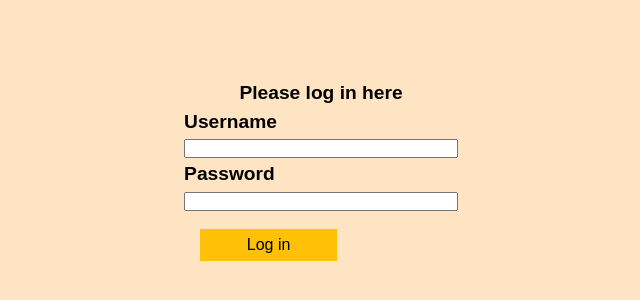
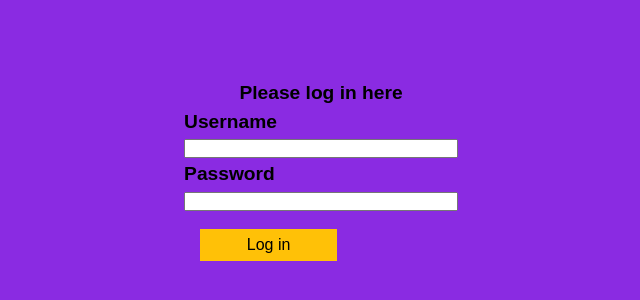
Before and after one commit to SneRam-0105/HR-App, a React (Vite) app: page / in a window 1280 px wide. Shown: the part 222-522 px from the top of the page, without its empty margins (319-959 px from the left). Built offline with nearby package versions, Linux system fonts and the light colour scheme; a web font is replaced by a local one.

Commit message:
Week5-andWeek6

```diff
--- a/src/pages/Login.module.css
+++ b/src/pages/Login.module.css
@@ -3,10 +3,13 @@
   justify-content: center;
   align-items: center;
   height: 100vh;
+  background-color: blueviolet;
 }
+
 .loginform {
   margin: 0 auto;
 }
+
 .loginForm label {
   color: black;
   font-weight: bold;
@@ -17,6 +20,7 @@
 .loginForm input {
   width: 100%;
 }
+
 .loginForm p {
   color: black;
   font-size: larger;
```
